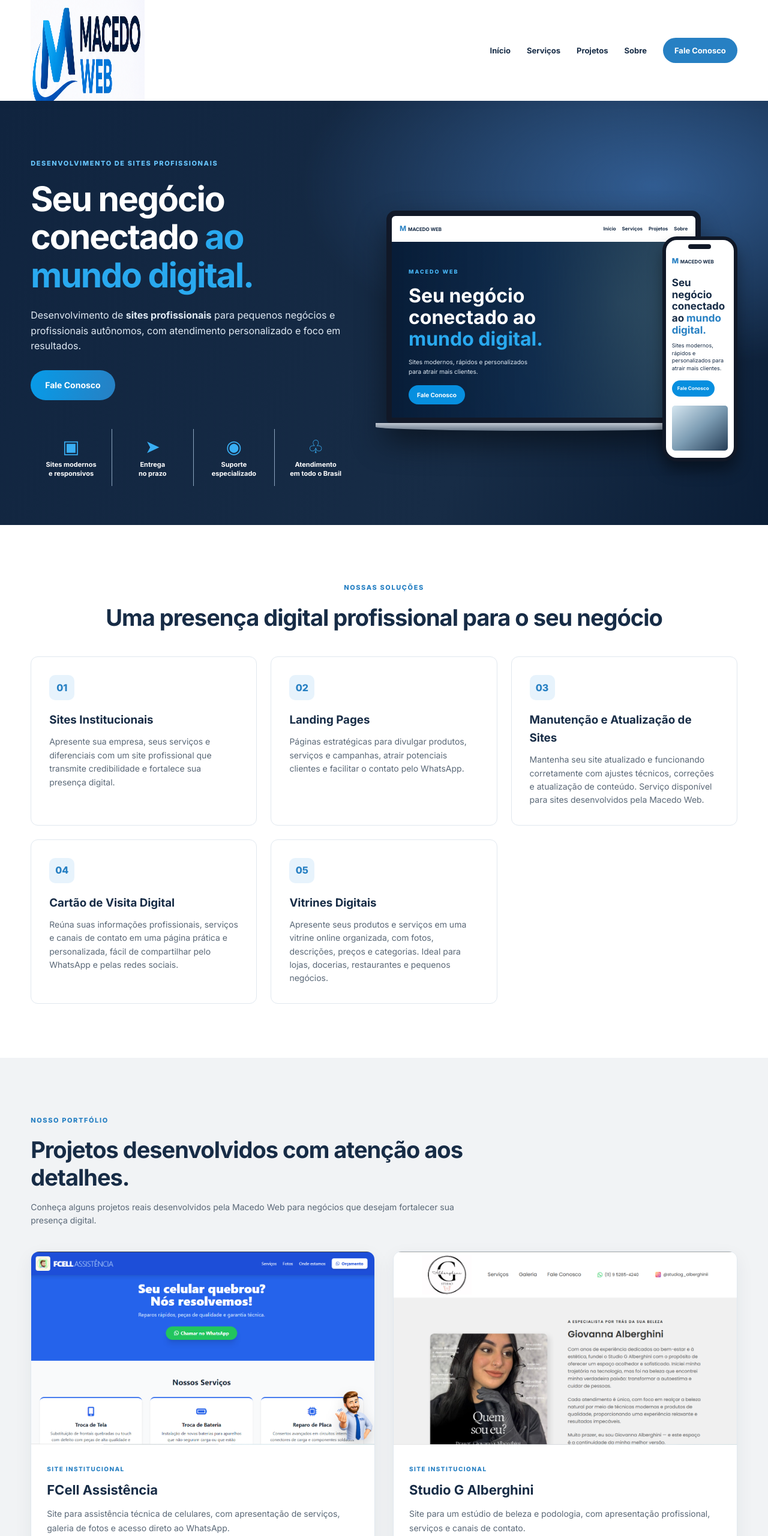
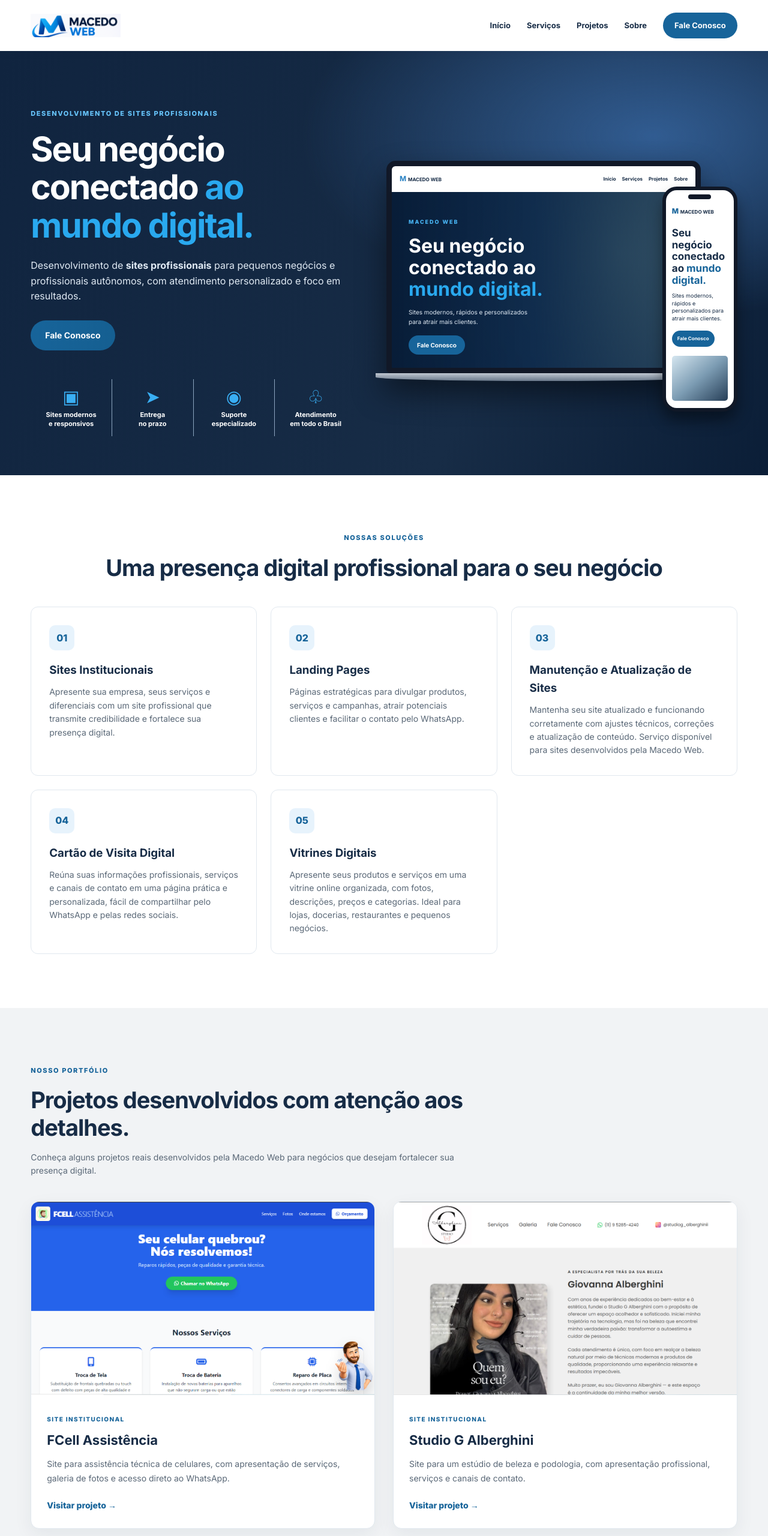
Before and after one commit to Macedo74/macedo-web, a plain HTML site: page index.html in a window 1280 px wide. Shown: the top 2560 px of the page at 60% size. Drawn offline with Linux system fonts and the light colour scheme.

Commit message:
Ajusta dimensões das logos

```diff
--- a/css/style.css
+++ b/css/style.css
@@ -5,6 +5,7 @@
   --cinza: #F1F3F5;
   --branco: #FFFFFF;
   --texto: #263B53;
+  --azul-texto: #17649A;
 }
 
 * {
@@ -48,7 +49,11 @@ a { text-decoration: none; color: inherit; }
   gap: 25px;
 }
 
-.marca img { width: 190px; display: block; }
+.marca img {
+  width: 150px;
+  height: auto;
+  display: block;
+}
 
 .menu {
   display: flex;
@@ -58,11 +63,11 @@ a { text-decoration: none; color: inherit; }
   font-weight: 700;
 }
 
-.menu a:hover { color: var(--azul); }
+.menu a:hover { color: var(--azul-texto); }
 
 .botao-menu {
   color: white !important;
-  background: var(--azul);
+  background: var(--azul-texto);
   padding: 11px 19px;
   border-radius: 30px;
 }
@@ -87,7 +92,7 @@ a { text-decoration: none; color: inherit; }
 
 .chamada {
   display: inline-block;
-  color: var(--azul);
+  color: var(--azul-texto);
   font-size: 11px;
   font-weight: 800;
   letter-spacing: 1.6px;
@@ -116,7 +121,7 @@ a { text-decoration: none; color: inherit; }
   display: inline-block;
   border: 0;
   border-radius: 30px;
-  background: linear-gradient(100deg, #079be8, #2780c3);
+  background: linear-gradient(100deg, #17649A, #155F91);
   color: white;
   padding: 14px 24px;
   font: inherit;
@@ -241,7 +246,7 @@ a { text-decoration: none; color: inherit; }
 .tela-conteudo a,
 .celular a {
   display: inline-block;
-  background: #078fdf;
+  background: #17649A;
   color: white;
   padding: 8px 14px;
   border-radius: 25px;
@@ -282,7 +287,7 @@ a { text-decoration: none; color: inherit; }
 }
 
 .celular-marca {
-  color: var(--azul);
+  color: var(--azul-texto);
   font-size: 12px;
   font-weight: 800;
   margin-bottom: 18px;
@@ -299,7 +304,7 @@ a { text-decoration: none; color: inherit; }
   margin-bottom: 10px;
 }
 
-.celular h3 span { color: var(--azul); }
+.celular h3 span { color: var(--azul-texto); }
 
 .celular p {
   font-size: 9px;
@@ -356,7 +361,7 @@ a { text-decoration: none; color: inherit; }
   height: 42px;
   border-radius: 10px;
   background: #e7f3fc;
-  color: var(--azul);
+  color: var(--azul-texto);
   font-weight: 800;
 }
 
@@ -428,7 +433,7 @@ a { text-decoration: none; color: inherit; }
 
 .projeto-categoria {
   display: inline-block;
-  color: var(--azul);
+  color: var(--azul-texto);
   font-size: 10px;
   font-weight: 800;
   letter-spacing: 1.4px;
@@ -450,7 +455,7 @@ a { text-decoration: none; color: inherit; }
 
 .link-projeto {
   display: inline-block;
-  color: var(--azul);
+  color: var(--azul-texto);
   font-weight: 800;
   font-size: 14px;
   transition: color 0.2s;
@@ -539,7 +544,8 @@ form button { margin-top: 22px; }
 }
 
 .rodape img {
-  width: 150px;
+  width: 120px;
+  height: auto;
   border-radius: 3px;
 }
 
@@ -579,7 +585,10 @@ form button { margin-top: 22px; }
   font-size: 20px;
 }
 
-  .marca img { width: 165px; }
+  .marca img {
+  width: 135px;
+  height: auto;
+}
 
   .menu {
     justify-content: center;
```
